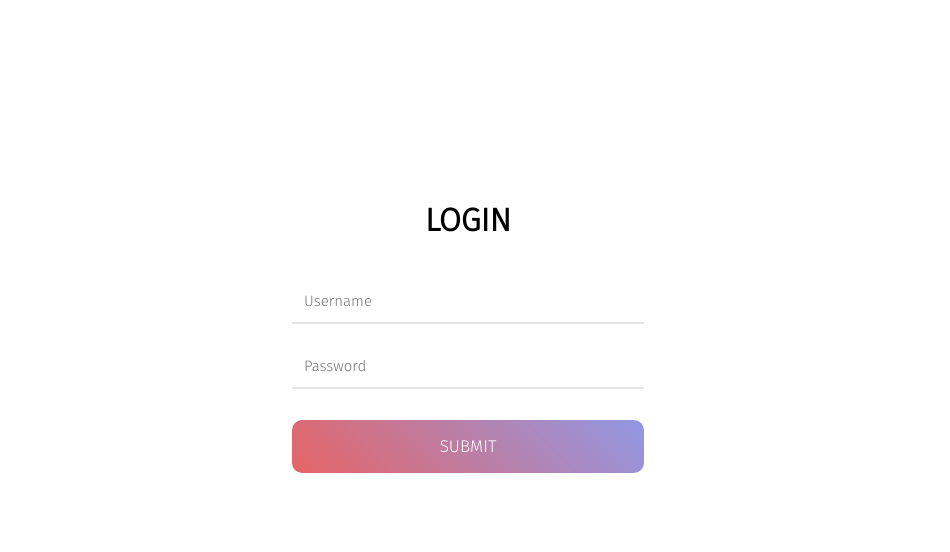
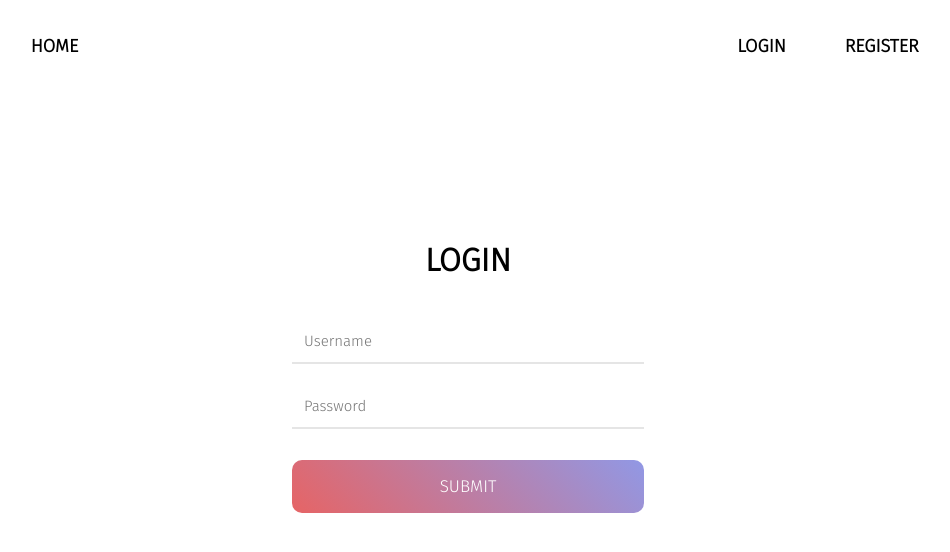
Before and after one commit to Riolku/cryptbox, a Next.js app in the folder frontend/: page /login in a window 1280 px wide. Shown: the top 552 px of the page, without its empty margins (172-1122 px from the left). Built offline with nearby package versions, Linux system fonts and the light colour scheme.

Commit message:
Added navbar

```diff
--- /dev/null
+++ b/frontend/components/Navbar.tsx
@@ -0,0 +1,35 @@
+import React from 'react';
+import { Link } from '@material-ui/core';
+
+import styles from '../styles/Navbar.module.css';
+
+const Navbar = () => {
+    return (
+        <div className = { styles.navbarBackground }>
+            <div className = { styles.navbarLinkContainer }>
+                <Link href = '/'>
+                    <h1 className = { styles.navbarLink }>
+                        HOME
+                    </h1>
+                </Link>
+            </div>
+
+            <div className = { styles.navbarLinkRightContainer }>
+                <Link href = '/register'>
+                    <h1 className = { styles.navbarLink }>
+                        REGISTER
+                    </h1>
+                </Link>
+            </div>
+            <div className = { styles.navbarLinkRightContainer }>
+                <Link href = '/login'>
+                    <h1 className = { styles.navbarLink }>
+                        LOGIN
+                    </h1>
+                </Link>
+            </div>
+        </div>
+    );
+}
+
+export default Navbar;
--- a/frontend/pages/_app.tsx
+++ b/frontend/pages/_app.tsx
@@ -1,7 +1,14 @@
-import '../styles/globals.css'
+import '../styles/globals.css';
+
+import Navbar from '../components/Navbar';
 
 function MyApp({ Component, pageProps }) {
-  return <Component {...pageProps} />
+  return (
+    <>
+        <Navbar />
+        <Component {...pageProps} />
+    </>
+  );
 }
 
 export default MyApp
--- a/frontend/styles/Login.module.css
+++ b/frontend/styles/Login.module.css
@@ -9,12 +9,10 @@
     width: 400px;
     height: 500px;
     font-family: var(--font);
-    /* background: rgba(0,0,0,0.5); */
-    /* box-shadow: 0px 0px 10px rgba(0,0,0,0.15); */
     border-radius: 10px;
     left: 50%;
     transform: translate(-50%,0);
-    top: 180px;
+    top: 220px;
 }
 
 .loginHeader {
@@ -23,7 +21,6 @@
     text-align: center;
     top: 0;
     font-size: 32px;
-    /* background: rgba(0,0,0,0.5); */
 }
 
 .errorMessage {
@@ -93,6 +90,5 @@
     padding-bottom: 4%;
     cursor: pointer;
     color: white;
-    /* background: red; */
     background-image: linear-gradient(45deg, #e66465, #9198e5);
 }
--- /dev/null
+++ b/frontend/styles/Navbar.module.css
@@ -0,0 +1,35 @@
+.navbarBackground {
+    position: fixed;
+    width: 100%;
+    top: 15px;
+    padding-left: 13%;
+    padding-right: 13%;
+    height: 80px;
+    font-family: var(--font);
+    font-size: 9px;
+    z-index: 10;
+}
+
+.navbarLinkContainer {
+    position: relative;
+    width: 120px;
+    height: 100%;
+}
+
+.navbarLinkRightContainer {
+    position: relative;
+    width: 120px;
+    height: 100%;
+    transform: translate(0,-100%);
+    float: right;
+}
+
+.navbarLink {
+    left: 50%;
+    top: 8px;
+    transform: translate(-50%,0);
+    font-size: 18px;
+    color: black;
+    position: absolute;
+    z-index: 10;
+}
```
Also changed, not shown: frontend/pages/index.tsx (+5 -62 lines), frontend/pages/login.tsx (line endings or trailing spaces).
